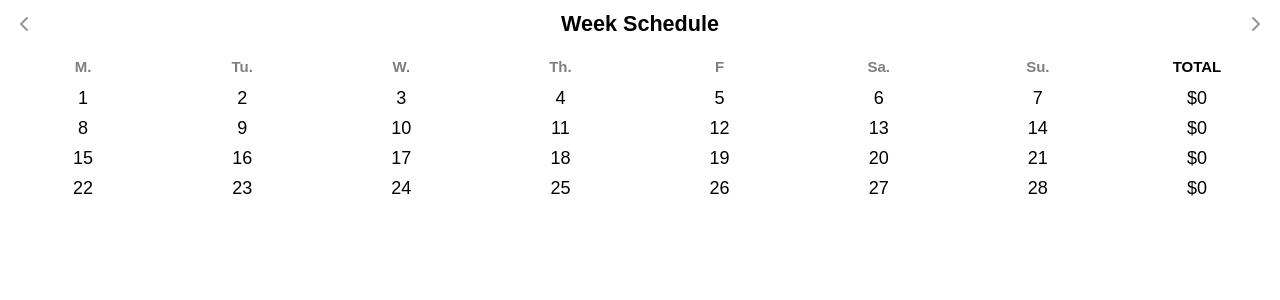
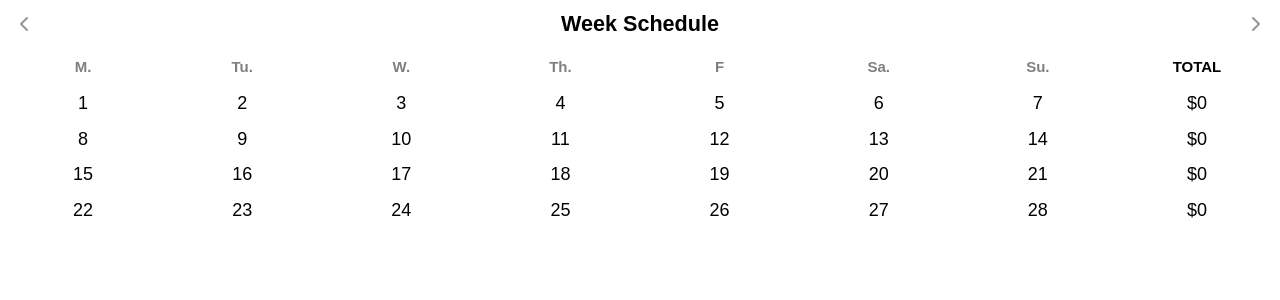
Before and after one commit to MinhQuan-Tran/Payment-Calculator, a Vue app in the folder Payment Calculator/: page / in a window 1280 px wide. Shown: the top 300 px of the page. Built offline with nearby package versions, Linux system fonts and the light colour scheme.

Commit message:
Update test layout

```diff
--- a/Payment Calculator/src/components/WeekSchedule.vue
+++ b/Payment Calculator/src/components/WeekSchedule.vue
@@ -111,7 +111,8 @@ export default {
     display: grid;
     grid-template-columns: repeat(8, 1fr);
     grid-template-rows: repeat(6, 1fr);
-    gap: 0.5rem;
+    column-gap: 0.5rem;
+    row-gap: 0.8rem;
     margin-top: 1rem;
     text-align: center;
 }
```
